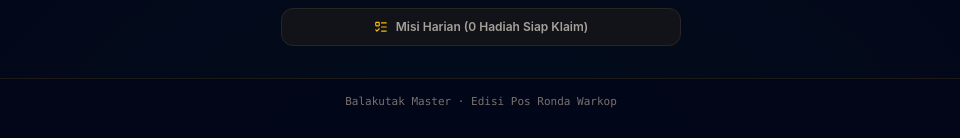
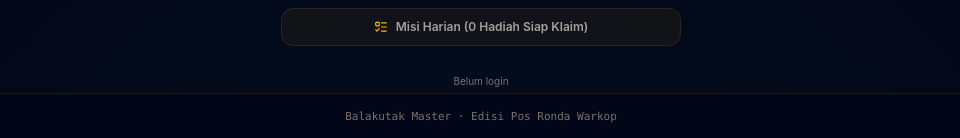
Before and after one commit to soKrizpy/Gaple, a React (Vite) app: page / in a window 1280 px wide. Shown: the part 716-854 px from the top of the page, without its empty margins (159-1119 px from the left). Built offline with nearby package versions, Linux system fonts and the light colour scheme; no server answers.

Commit message:
fix: pass Google login handlers into main menu

```diff
--- a/src/App.tsx
+++ b/src/App.tsx
@@ -815,6 +815,10 @@ export default function App() {
           onOpenLeaderboard={handleOpenLeaderboard}
           unclaimedMissionsCount={unclaimedMissionsCount}
           coins={coins}
+          cloudUserName={cloudUser?.displayName || null}
+          cloudStatus={cloudStatus}
+          onGoogleLogin={handleGoogleLogin}
+          onGoogleLogout={handleGoogleLogout}
           isMuted={isMuted}
           onToggleMute={() => {
             sounds.isMuted = !isMuted;
```
